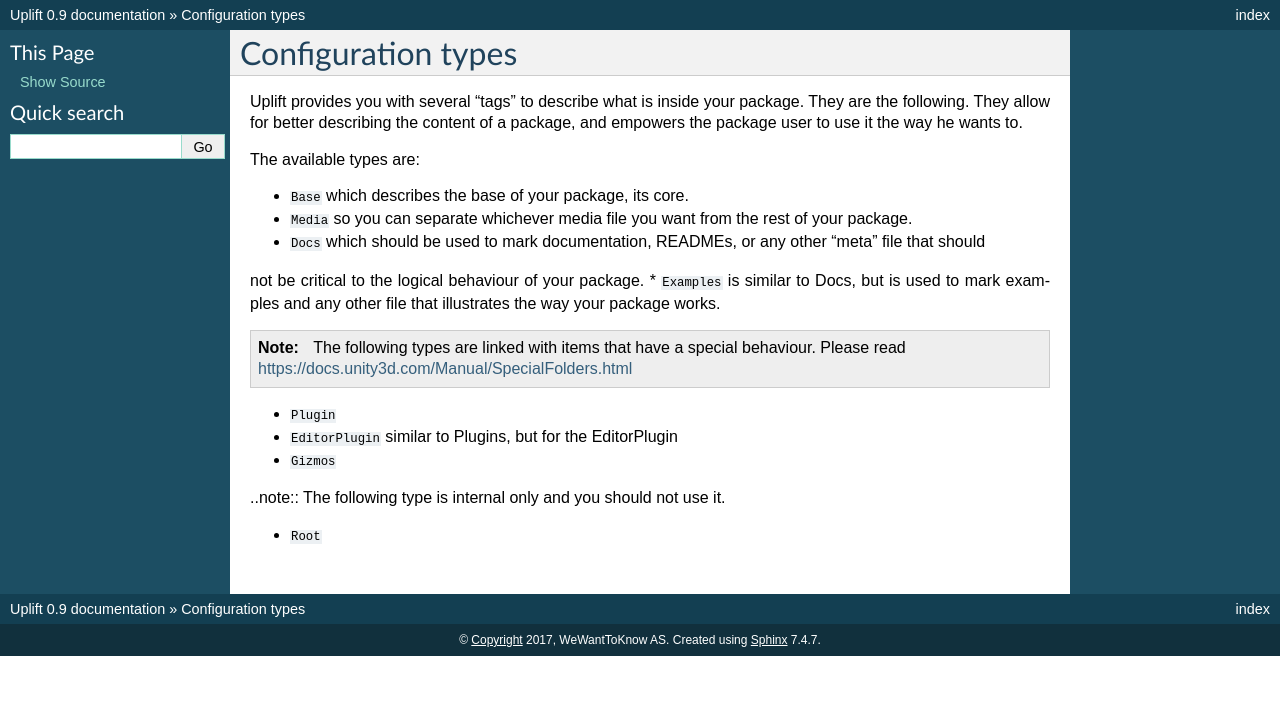
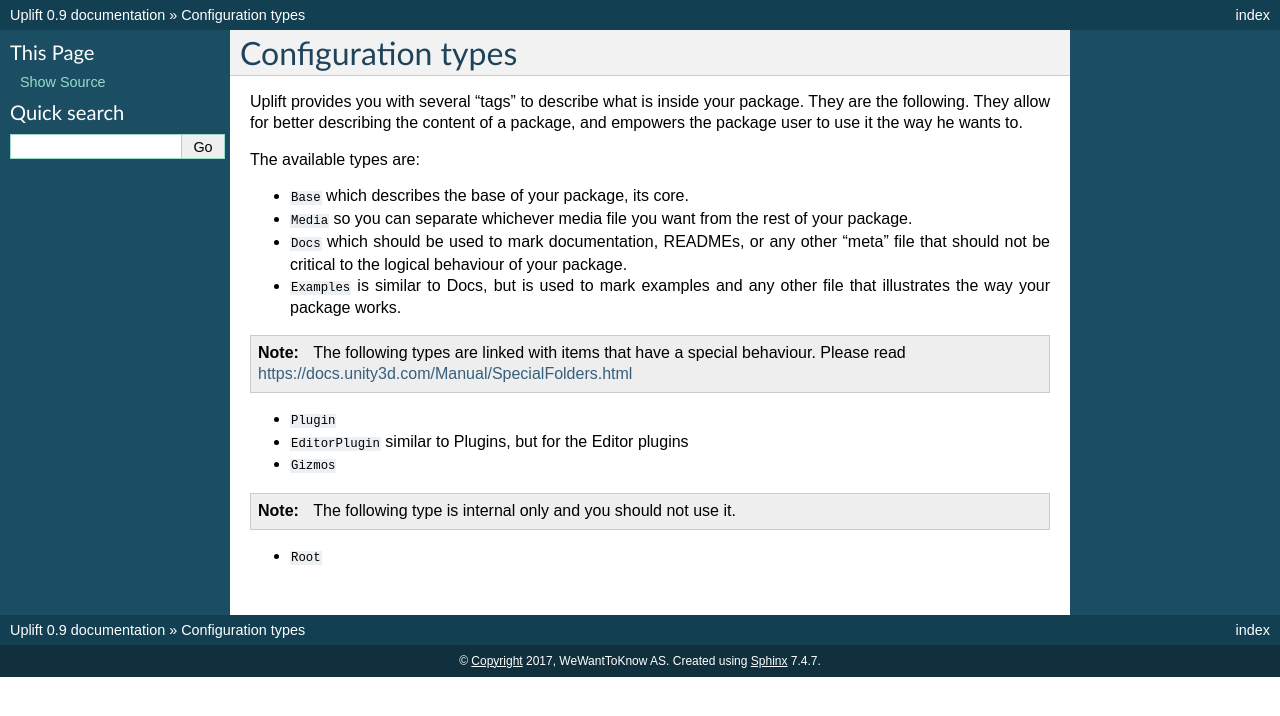
Before and after one commit to DragonBox/uplift-documentation, a Sphinx documentation site: the page built from source/unity/configuration_type.rst, in a window 1280 px wide. Shown: the top 716 px of the page. Built offline with Sphinx 7.4.7, drawn with Linux system fonts in a browser that asks for light colours.

Commit message:
Modify configuration types structure

```diff
--- a/source/unity/configuration_type.rst
+++ b/source/unity/configuration_type.rst
@@ -11,17 +11,15 @@ The available types are:
 
 * ``Base`` which describes the base of your package, its core.
 * ``Media`` so you can separate whichever media file you want from the rest of your package.
-* ``Docs`` which should be used to mark documentation, READMEs, or any other "meta" file that should
-not be critical to the logical behaviour of your package.
-* ``Examples`` is similar to Docs, but is used to mark examples and any other file that illustrates
-the way your package works.
+* ``Docs`` which should be used to mark documentation, READMEs, or any other "meta" file that should not be critical to the logical behaviour of your package.
+* ``Examples`` is similar to Docs, but is used to mark examples and any other file that illustrates the way your package works.
 
 .. note:: The following types are linked with items that have a special behaviour. Please read https://docs.unity3d.com/Manual/SpecialFolders.html
 
 * ``Plugin``
-* ``EditorPlugin`` similar to Plugins, but for the EditorPlugin
+* ``EditorPlugin`` similar to Plugins, but for the Editor plugins
 * ``Gizmos``
 
-..note:: The following type is internal only and you should not use it.
+.. note:: The following type is internal only and you should not use it.
 
 * ``Root``
```
